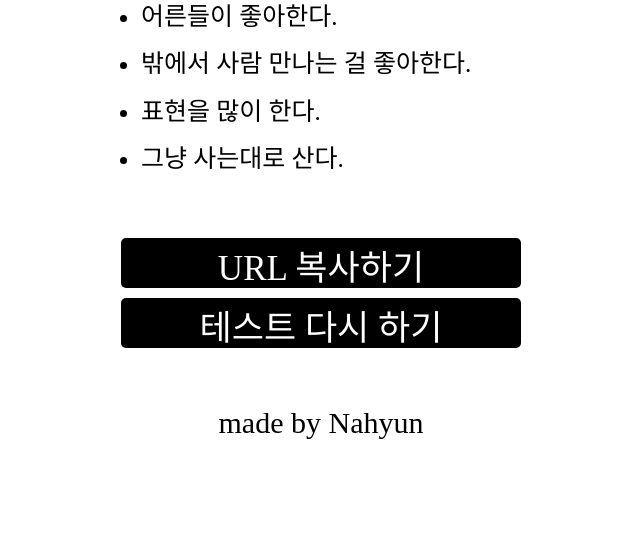
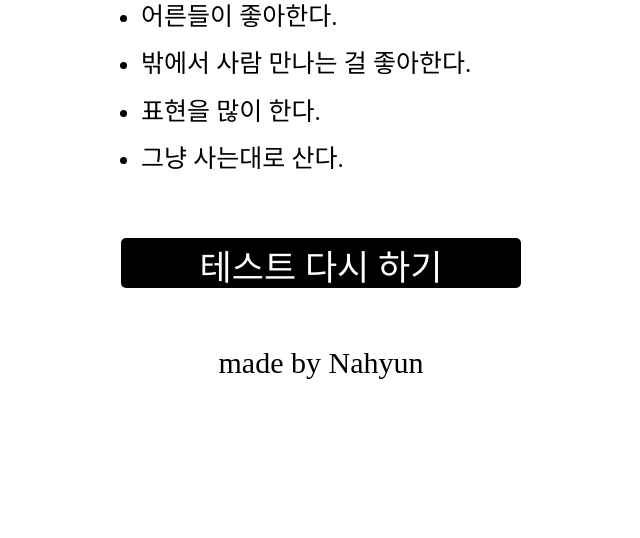
Before and after one commit to c04nh/My-Color-Type, a Django app: template main/templates/result.html in a window 1280 px wide. Shown: the part 841-1379 px from the top of the page, without its empty margins (319-959 px from the left). After the commit the page ends 1220 px from the top, so only its background shows below. Run offline with Django 3.2, Linux system fonts and the light colour scheme; the template is opened without the code that fills it: values that come from a table or form of the project are taken from there, others are empty; data comes from the database, SQL or seed files in the repository; some web fonts are replaced.

Commit message:
delete js

```diff
--- a/main/static/js/result.js
+++ /dev/null
@@ -1,23 +0,0 @@
-const copyBtn = document.querySelector('.copy_btn');
-
-$(function() {
-    let url = window.location.href;
-    let img = $('.result_img img').attr('src');
-    $("meta[property='og\\:url']").attr("content", url);
-    $("meta[property='og\\:image']").attr("content", img);
-});
-
-function copyUrl() {
-    let url = window.location.href;
-    let tmp = document.createElement('input');
-
-    document.body.appendChild(tmp);
-    tmp.value = url;
-    tmp.select();
-    document.execCommand("copy");
-    document.body.removeChild(tmp);
-
-	  alert("URL이 복사되었습니다");
-}
-
-copyBtn.addEventListener('click', copyUrl);
--- a/main/templates/result.html
+++ b/main/templates/result.html
@@ -43,9 +43,6 @@
                 </div>
             </div>
             <div class="buttons">
-                <div class="url">
-                    <button class="copy_btn" type="button">URL 복사하기</button>
-                </div>
                 <a href="/">
                     <button type="button">테스트 다시 하기</button>
                 </a>
@@ -55,6 +52,5 @@
             </div>
         </div>
     </section>
-    <script type="text/javascript" src="{% static 'js/result.js' %}"></script>
 </body>
 </html>
```
